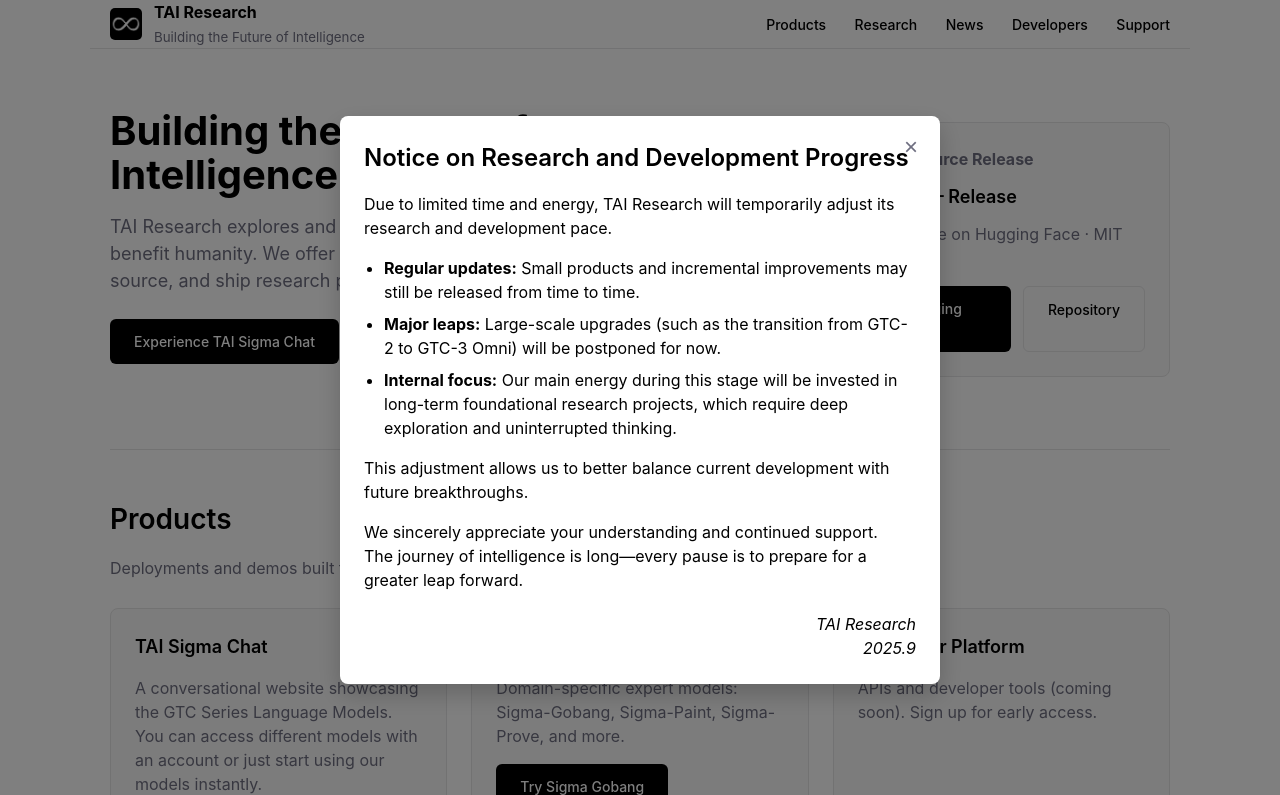
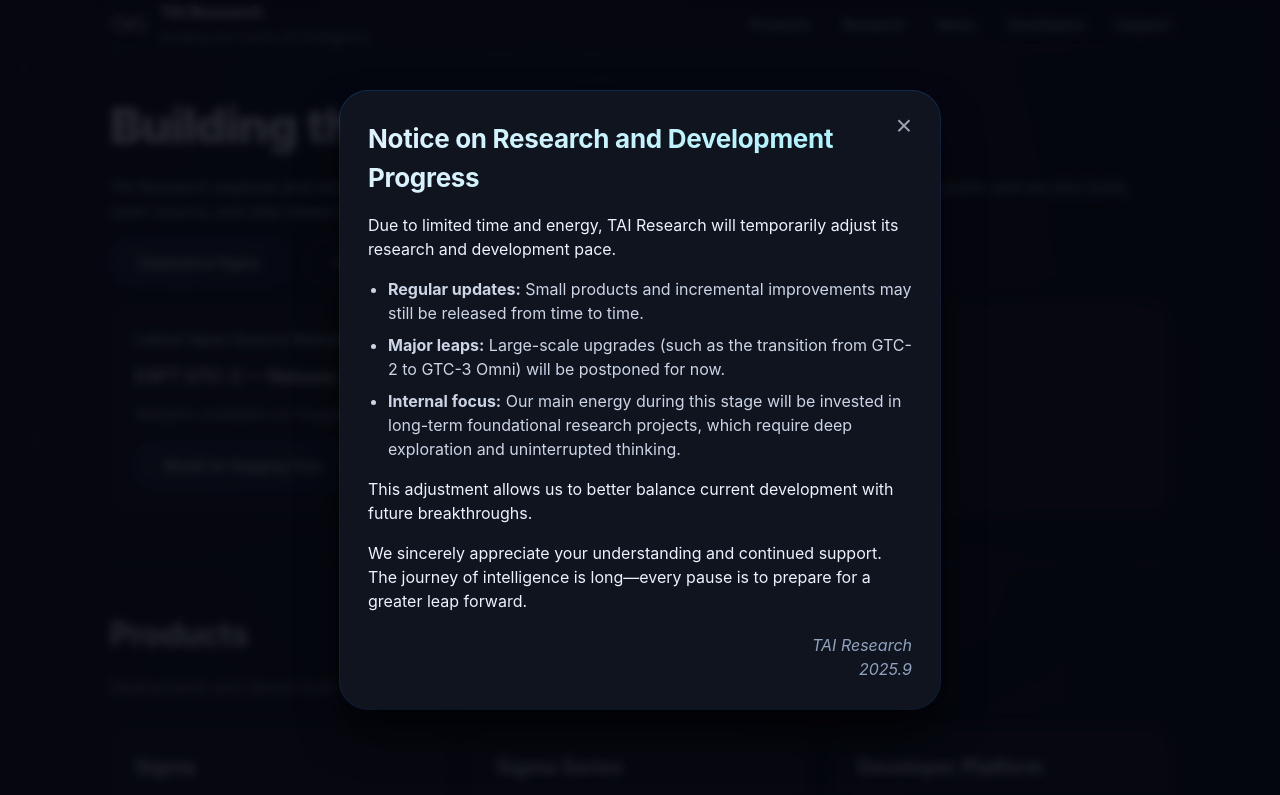
Before and after one commit to LTYLeo/tai.com, a plain HTML site: page index.html in a window 1280 px wide. Shown: the top 795 px of the page. Drawn offline with Linux system fonts and the light colour scheme.

Commit message:
Update index.html

```diff
--- a/index.html
+++ b/index.html
@@ -7,218 +7,354 @@
   <link rel="icon" href="icon.jpg" />
   <meta name="description" content="TAI Research — Building the Future of Intelligence" />
   <style>
-    :root{
-      --bg: #ffffff;
-      --card: #f9f9f9;
-      --text: #000000;
-      --muted: #6e6e80;
-      --accent: #000000;
-      --border: #e5e5e6;
-      --notice-bg: #fff3cd;
-      --notice-text: #856404;
-      --notice-border: #ffeaa7;
+    /* 星空黑色主题 + 渐变文字 */
+    :root {
+      --bg: #0a0c12;
+      --card: rgba(18, 22, 32, 0.75);
+      --card-border: rgba(50, 60, 85, 0.5);
+      --text: #eef2ff;
+      --muted: #a0a8c0;
+      --accent: #3b82f6;
+      --accent-glow: #6366f1;
+      --border: #1f2a3e;
+      --notice-bg: rgba(30, 30, 50, 0.9);
+      --notice-text: #e2e8f0;
+      --notice-border: #4b5563;
+      --star-color: rgba(255, 255, 255, 0.2);
     }
-    *{box-sizing:border-box}
-    body{
-      margin:0;
+
+    * {
+      box-sizing: border-box;
+    }
+
+    body {
+      margin: 0;
       font-family: "Inter", "Segoe UI", "Roboto", "Helvetica", "Arial", sans-serif;
-      background: var(--bg);
+      background: radial-gradient(ellipse at 20% 30%, #0c0f1c, #020408);
       color: var(--text);
       line-height: 1.5;
+      position: relative;
+      overflow-x: hidden;
     }
 
-    /* 模态框样式 */
+    /* 星空动态层 */
+    body::before {
+      content: "";
+      position: fixed;
+      top: 0;
+      left: 0;
+      width: 100%;
+      height: 100%;
+      pointer-events: none;
+      background-image:
+        radial-gradient(2px 2px at 12% 34%, #fff, rgba(0,0,0,0)),
+        radial-gradient(1px 1px at 86% 22%, #f8fafc, rgba(0,0,0,0)),
+        radial-gradient(3px 3px at 45% 72%, #ddd, rgba(0,0,0,0)),
+        radial-gradient(1px 1px at 71% 91%, #cbd5e1, rgba(0,0,0,0)),
+        radial-gradient(2px 2px at 33% 15%, white, rgba(0,0,0,0)),
+        radial-gradient(1px 1px at 95% 63%, #e2e8f0, rgba(0,0,0,0)),
+        radial-gradient(3px 2px at 7% 88%, #fff, rgba(0,0,0,0)),
+        radial-gradient(1px 1px at 62% 44%, #94a3b8, rgba(0,0,0,0));
+      background-size: 200px 200px, 300px 300px, 400px 400px, 280px 280px, 350px 350px, 220px 220px, 500px 500px, 180px 180px;
+      background-repeat: no-repeat;
+      opacity: 0.6;
+      animation: starTwinkle 8s infinite alternate;
+      z-index: 0;
+    }
+
+    /* 微光晕层 */
+    body::after {
+      content: "";
+      position: fixed;
+      top: 0;
+      left: 0;
+      width: 100%;
+      height: 100%;
+      background: radial-gradient(circle at 50% 30%, rgba(59,130,246,0.08) 0%, rgba(0,0,0,0) 70%);
+      pointer-events: none;
+      z-index: 0;
+    }
+
+    @keyframes starTwinkle {
+      0% { opacity: 0.4; }
+      100% { opacity: 0.9; }
+    }
+
+    /* 所有内容都在上层 */
+    header, main, footer, .modal-overlay, .container, .card, .btn, nav, .logo, .hero, section {
+      position: relative;
+      z-index: 2;
+    }
+
+    .container {
+      max-width: 1100px;
+      margin: 0 auto;
+      padding: 0 20px;
+    }
+
+    /* 卡片玻璃质感 */
+    .card {
+      background: var(--card);
+      backdrop-filter: blur(10px);
+      padding: 24px;
+      border-radius: 20px;
+      border: 1px solid var(--card-border);
+      box-shadow: 0 8px 20px rgba(0, 0, 0, 0.3);
+      transition: transform 0.2s ease, border-color 0.2s;
+    }
+    .card:hover {
+      border-color: rgba(59,130,246,0.6);
+      transform: translateY(-2px);
+    }
+
+    /* 渐变标题 Hero */
+    .hero h1 {
+      font-size: 48px;
+      line-height: 1.2;
+      margin: 0 0 20px;
+      font-weight: 800;
+      background: linear-gradient(135deg, #FFFFFF, #A5B4FC, #60A5FA, #C084FC);
+      background-size: 300% 300%;
+      -webkit-background-clip: text;
+      background-clip: text;
+      color: transparent;
+      animation: gradientShift 5s ease infinite;
+      letter-spacing: -0.02em;
+    }
+
+    @keyframes gradientShift {
+      0% { background-position: 0% 50%; }
+      50% { background-position: 100% 50%; }
+      100% { background-position: 0% 50%; }
+    }
+
+    /* 按钮样式 - 深色炫酷 */
+    .btn {
+      display: inline-block;
+      padding: 12px 28px;
+      border-radius: 40px;
+      background: linear-gradient(145deg, #1e293b, #0f172a);
+      color: #ffffff;
+      font-weight: 500;
+      text-decoration: none;
+      font-size: 14px;
+      border: 1px solid rgba(59,130,246,0.5);
+      transition: all 0.25s ease;
+      box-shadow: 0 2px 5px rgba(0,0,0,0.2);
+    }
+    .btn:hover {
+      background: linear-gradient(145deg, #2d3a5e, #1e293b);
+      border-color: #60a5fa;
+      transform: scale(1.02);
+      box-shadow: 0 6px 14px rgba(59,130,246,0.25);
+    }
+    .btn.outline {
+      background: transparent;
+      border: 1px solid #4b5563;
+      color: #cbd5e6;
+    }
+    .btn.outline:hover {
+      background: rgba(59,130,246,0.15);
+      border-color: #3b82f6;
+      color: white;
+    }
+
+    /* 模态框星空适配 */
     .modal-overlay {
       position: fixed;
       top: 0;
       left: 0;
       width: 100%;
       height: 100%;
-      background-color: rgba(0, 0, 0, 0.5);
+      background-color: rgba(5, 7, 15, 0.85);
+      backdrop-filter: blur(5px);
       display: flex;
       justify-content: center;
       align-items: center;
       z-index: 1000;
     }
-
     .modal-content {
-      background: white;
+      background: #10141f;
       max-width: 600px;
       width: 90%;
       max-height: 80vh;
       overflow-y: auto;
-      border-radius: 8px;
-      box-shadow: 0 10px 25px rgba(0, 0, 0, 0.2);
-      padding: 24px;
+      border-radius: 28px;
+      box-shadow: 0 25px 40px rgba(0, 0, 0, 0.6), 0 0 0 1px rgba(59,130,246,0.3);
+      padding: 28px;
       position: relative;
+      color: #eef2ff;
     }
-
     .modal-close {
       position: absolute;
-      top: 16px;
-      right: 16px;
+      top: 18px;
+      right: 22px;
       background: none;
       border: none;
-      font-size: 24px;
+      font-size: 28px;
       cursor: pointer;
-      color: var(--muted);
+      color: #9ca3af;
     }
-
     .modal-close:hover {
-      color: var(--text);
+      color: white;
     }
-
     .modal-title {
-      font-size: 24px;
-      font-weight: 600;
+      font-size: 26px;
+      font-weight: 700;
       margin: 0 0 16px 0;
+      background: linear-gradient(120deg, #e0f2fe, #a5f3fc);
+      -webkit-background-clip: text;
+      background-clip: text;
+      color: transparent;
     }
-
-    .modal-body ul {
-      padding-left: 20px;
+    .modal-body ul li {
+      color: #cbd5e6;
     }
-
-    .modal-body li {
-      margin-bottom: 8px;
-    }
-
     .modal-signature {
       margin-top: 20px;
       font-style: italic;
       text-align: right;
+      color: #90a3bf;
     }
-
-    header{
+    /* 头部 */
+    header {
       padding: 24px;
-      display:flex;
-      align-items:center;
-      justify-content:space-between;
-      border-bottom: 1px solid var(--border);
+      display: flex;
+      align-items: center;
+      justify-content: space-between;
+      border-bottom: 1px solid rgba(59,130,246,0.2);
+      background: rgba(8, 12, 22, 0.7);
+      backdrop-filter: blur(12px);
+      border-radius: 0 0 28px 28px;
+      margin-bottom: 8px;
     }
-    .logo{
-      display:flex;
-      align-items:center;
-      gap:12px;
+    .logo {
+      display: flex;
+      align-items: center;
+      gap: 12px;
     }
-    .logo .mark{
-      width: 32px;
-      height: 32px;
-      border-radius: 5px;
+    .logo .mark {
+      width: 38px;
+      height: 38px;
+      border-radius: 12px;
       overflow: hidden;
+      box-shadow: 0 0 0 1px #3b82f6;
     }
     .logo .mark img {
       width: 100%;
       height: 100%;
       object-fit: cover;
     }
-    nav a{
-      color:var(--text);
-      text-decoration:none;
-      margin-left:24px;
-      font-weight:500;
+    nav a {
+      color: #cbd5e6;
+      text-decoration: none;
+      margin-left: 28px;
+      font-weight: 500;
       font-size: 14px;
+      transition: 0.2s;
     }
     nav a:hover {
-      color: var(--muted);
+      color: #ffffff;
+      text-shadow: 0 0 5px #3b82f6;
     }
-    .container{
-      max-width:1100px;
-      margin:0 auto;
-      padding:0 20px;
+    /* 区块分割线 */
+    section {
+      padding: 48px 0;
+      border-bottom: 1px solid rgba(59,130,246,0.15);
     }
-    .hero{
-      display:grid;
-      grid-template-columns:1fr 380px;
-      gap:48px;
-      align-items:center;
-      padding: 60px 0;
-      border-bottom: 1px solid var(--border);
-    }
-    .hero h1{
-      font-size:40px;
-      line-height:1.1;
-      margin:0 0 16px;
+    h2 {
+      margin: 0 0 16px;
+      font-size: 32px;
       font-weight: 700;
-    }
-    .hero p{
-      color:var(--muted);
-      margin:0 0 24px;
-      font-size: 18px;
-    }
-    .btn{
-      display:inline-block;
-      padding:12px 24px;
-      border-radius:6px;
-      background: var(--accent);
-      color:#fff;
-      font-weight:500;
-      text-decoration:none;
-      font-size: 14px;
-      transition: all 0.2s ease;
-    }
-    .btn:hover {
-      opacity: 0.9;
-    }
-    .btn.outline {
-      background: transparent;
-      border: 1px solid var(--border);
-      color: var(--text);
-    }
-    .btn.outline:hover {
-      background: #f5f5f5;
-    }
-    .card{
-      background:var(--card);
-      padding:24px;
-      border-radius:8px;
-      border: 1px solid var(--border);
-    }
-    .grid{
-      display:grid;
-      grid-template-columns:repeat(3,1fr);
-      gap:24px;
-      margin-top:28px;
-    }
-    section{
-      padding:48px 0;
-      border-bottom: 1px solid var(--border);
-    }
-    h2{
-      margin:0 0 16px;
-      font-size: 28px;
-      font-weight: 600;
+      letter-spacing: -0.3px;
+      background: linear-gradient(135deg, #f0f4ff, #b9c8ff);
+      -webkit-background-clip: text;
+      background-clip: text;
+      color: transparent;
     }
     h3 {
       margin: 0 0 12px;
-      font-size: 18px;
+      font-size: 20px;
       font-weight: 600;
+      color: #eef2ff;
     }
-    .news-item{
-      display:flex;
-      gap:16px;
-      align-items:flex-start;
+    .hero p {
+      color: #b9c7e0;
     }
-    footer{
-      padding:32px 0;
-      color:var(--muted);
-      font-size:14px;
+    .news-item {
+      display: flex;
+      gap: 16px;
+      align-items: flex-start;
+      background: rgba(15, 20, 32, 0.7);
+      backdrop-filter: blur(4px);
     }
+    footer {
+      padding: 32px 0;
+      color: #7f8cae;
+      font-size: 14px;
+      border-top: 1px solid rgba(59,130,246,0.2);
+      margin-top: 10px;
+    }
+    footer a {
+      color: #8ba0d0;
+      transition: 0.2s;
+    }
+    footer a:hover {
+      color: white;
+    }
+    /* 响应式无变化保留原本结构 */
     @media(max-width:900px){
-      .hero{
-        grid-template-columns:1fr;
+      .hero {
+        grid-template-columns: 1fr;
         gap: 32px;
       }
-      .grid{
-        grid-template-columns:1fr;
+      .grid {
+        grid-template-columns: 1fr;
       }
       nav {
         display: none;
       }
+      .hero h1 {
+        font-size: 38px;
+      }
+    }
+    /* 链接样式统一 */
+    a {
+      color: #9bb4ff;
+    }
+    a:hover {
+      color: white;
+    }
+    /* 列表/内容微调 */
+    .modal-body ul {
+      padding-left: 20px;
+    }
+    .modal-body li {
+      margin-bottom: 8px;
+    }
+    .grid {
+      display: grid;
+      grid-template-columns: repeat(3, 1fr);
+      gap: 24px;
+      margin-top: 28px;
+    }
+    @media (max-width: 700px) {
+      .grid { grid-template-columns: 1fr; }
+    }
+    /* 滚动条暗色 */
+    ::-webkit-scrollbar {
+      width: 8px;
+      background: #11161f;
+    }
+    ::-webkit-scrollbar-thumb {
+      background: #2d3a52;
+      border-radius: 8px;
     }
   </style>
 </head>
 <body>
-  <!-- 模态通知框 -->
+
+  <!-- 模态通知框（无内容改动）-->
   <div id="noticeModal" class="modal-overlay" style="display: none;">
     <div class="modal-content">
       <button id="closeModal" class="modal-close" aria-label="Close">×</button>
@@ -244,7 +380,7 @@
         <img src="icon.jpg" alt="TAI Research Logo">
       </div>
       <div>
-        <div style="font-weight:700">TAI Research</div>
+        <div style="font-weight:700; color:#ffffff;">TAI Research</div>
         <small style="color:var(--muted)">Building the Future of Intelligence</small>
       </div>
     </div>
@@ -260,16 +396,17 @@
   <main class="container">
     <section class="hero">
       <div>
+        <!-- 此处标题为渐变炫酷色  -->
         <h1>Building the Future of Intelligence.</h1>
         <p>TAI Research explores and develops artificial intelligence systems to benefit humanity. We offer AI services to public and we also build, open-source, and ship research previews for the community.</p>
         <p>
-          <a class="btn" href="https://ltyleo.github.io/TAI-Sigma-Chat/" target="_blank">Experience TAI Sigma Chat</a>
+          <a class="btn" href="https://ltyleo.github.io/sigma/" target="_blank">Experience Sigma</a>
           <a class="btn outline" style="margin-left:12px;" href="#research">Explore Research</a>
         </p>
       </div>
       <div class="card">
         <strong style="display:block;margin-bottom:12px;color:var(--muted)">Latest Open Source Release</strong>
-        <div style="font-weight:600;font-size:18px">ESFT GTC-2 — Release</div>
+        <div style="font-weight:600;font-size:18px; color:#f0f3ff">ESFT GTC-2 — Release</div>
         <div style="color:var(--muted);margin:12px 0">Weights available on Hugging Face · MIT License</div>
         <div style="display:flex;gap:12px;margin-top:16px">
           <a class="btn" href="https://huggingface.co/TAI-Research/ESFT-GTC-2/tree/main" target="_blank">Model on Hugging Face</a>
@@ -283,13 +420,13 @@
       <p style="color:var(--muted)">Deployments and demos built from our research.</p>
       <div class="grid">
         <div class="card">
-          <h3>TAI Sigma Chat</h3>
+          <h3>Sigma</h3>
           <p style="color:var(--muted)">A conversational website showcasing the GTC Series Language Models. You can access different models with an account or just start using our models instantly.</p>
-          <a class="btn" href="https://ltyleo.github.io/TAI-Sigma-Chat/" target="_blank">Try TAI Sigma Chat</a>
+          <a class="btn" href="https://ltyleo.github.io/sigma/" target="_blank">Try Sigma</a>
         </div>
         <div class="card">
           <h3>Sigma Series</h3>
-          <p style="color:var(--muted)">Domain-specific expert models: Sigma-Gobang, Sigma-Paint, Sigma-Prove, and more.</p>
+          <p style="color:var(--muted)">Domain-specific expert models: Sigma Gobang, Sigma Paint, Sigma Prove, and more.</p>
           <a class="btn" href="https://ltyleo.github.io/gobang/" target="_blank">Try Sigma Gobang</a>
         </div>
         <div class="card">
@@ -319,6 +456,12 @@
     <section id="news">
       <h2>News</h2>
       <div style="display:flex;flex-direction:column;gap:16px;margin-top:16px">
+        <div class="card news-item">
+          <div style="flex:1">
+            <strong>2026-4-30 — Introducing Sigma!</strong>
+            <div style="color:var(--muted);margin-top:8px">After a long rest, we are now back. TAI Sigma Chat is now called Sigma.</div>
+          </div>
+        </div>
         <div class="card news-item">
           <div style="flex:1">
             <strong>2025-11-14 — ESFT GTC-2 Open Source</strong>
@@ -415,7 +558,6 @@
         </div>
       </div>
     </section>
-
   </main>
 
   <footer class="container">
@@ -430,27 +572,22 @@
   </footer>
 
   <script>
-    // 页面加载完成后显示模态框
+    // 模态框逻辑保持不变，内容完全未修改，符合原功能
     document.addEventListener('DOMContentLoaded', function() {
       const modal = document.getElementById('noticeModal');
       const closeBtn = document.getElementById('closeModal');
 
-      // 检查是否已经关闭过模态框（使用sessionStorage）
       if (!sessionStorage.getItem('noticeClosed')) {
-        // 延迟显示，让页面先加载
         setTimeout(() => {
           modal.style.display = 'flex';
         }, 500);
       }
 
-      // 关闭模态框
       closeBtn.addEventListener('click', function() {
         modal.style.display = 'none';
-        // 记录用户已经关闭模态框（仅限当前会话）
         sessionStorage.setItem('noticeClosed', 'true');
       });
 
-      // 点击模态框外部也关闭
       modal.addEventListener('click', function(e) {
         if (e.target === modal) {
           modal.style.display = 'none';
@@ -458,7 +595,6 @@
         }
       });
 
-      // 按ESC键关闭模态框
       document.addEventListener('keydown', function(e) {
         if (e.key === 'Escape' && modal.style.display === 'flex') {
           modal.style.display = 'none';
```
